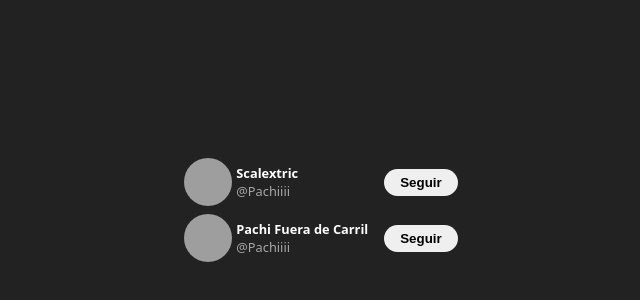
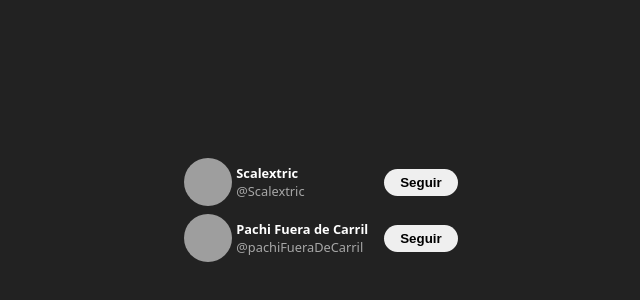
Before and after one commit to GianninaGit/React, a React (Vite) app in the folder projects/00-hola-mundo/: page / in a window 1280 px wide. Shown: the part 190-490 px from the top of the page, without its empty margins (319-959 px from the left). Built offline with nearby package versions, Linux system fonts and the light colour scheme; grey boxes are pictures that could not be loaded.

Commit message:
Reset de código

```diff
--- a/projects/00-hola-mundo/src/App.jsx
+++ b/projects/00-hola-mundo/src/App.jsx
@@ -2,19 +2,15 @@ import "./App.css";
 import { TwitterFollowCard } from "./TwitterFollowCard";
 
 export function App() {
-  const formattedUserName = <span>@Pachiiii</span>;
-
   return (
     //Esto era el React.Fragment COMPONENTE
     <section className="App">
       <TwitterFollowCard
-        placeUserName={formattedUserName} //paso la fc (pero no la ejecución!! ejecución: fc() ) para que la ejecute en Tw
         userName={"Scalextric"}
         name={"Scalextric"}
         isFollowing={false}
       />
       <TwitterFollowCard
-        placeUserName={formattedUserName}
         userName={"pachiFueraDeCarril"}
         name={"Pachi Fuera de Carril"}
         isFollowing
--- a/projects/00-hola-mundo/src/TwitterFollowCard.jsx
+++ b/projects/00-hola-mundo/src/TwitterFollowCard.jsx
@@ -4,6 +4,7 @@ export function TwitterFollowCard({
   name,
   isFollowing,
 }) {
+  console.log(isFollowing);
 
   return (
     //todos estos son ELEMENTOS
@@ -17,7 +18,7 @@ export function TwitterFollowCard({
         />
         <div className="tw-followCard-info">
           <strong>{name}</strong>
-          <span className="tw-followCard-infoUserName">{placeUserName}</span>
+          <span className="tw-followCard-infoUserName">@{userName}</span>
         </div>
       </header>
 
```
